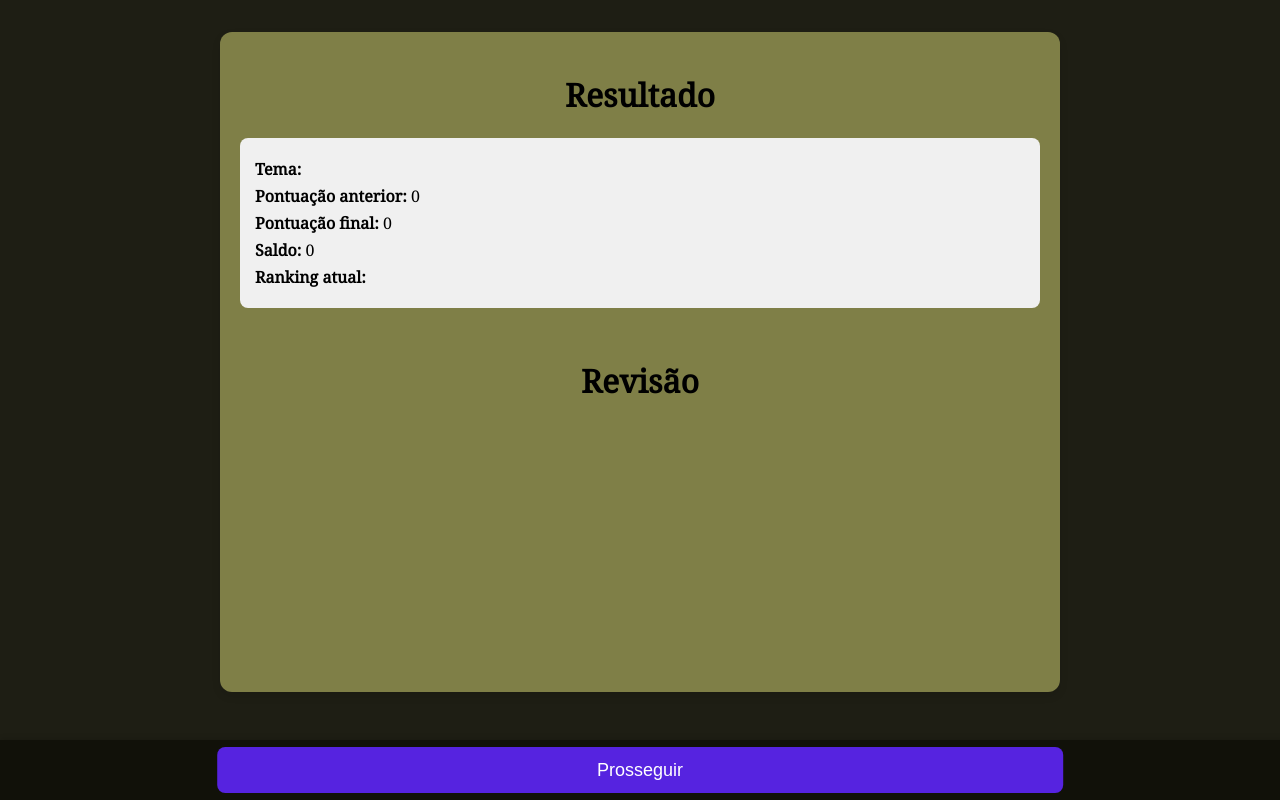
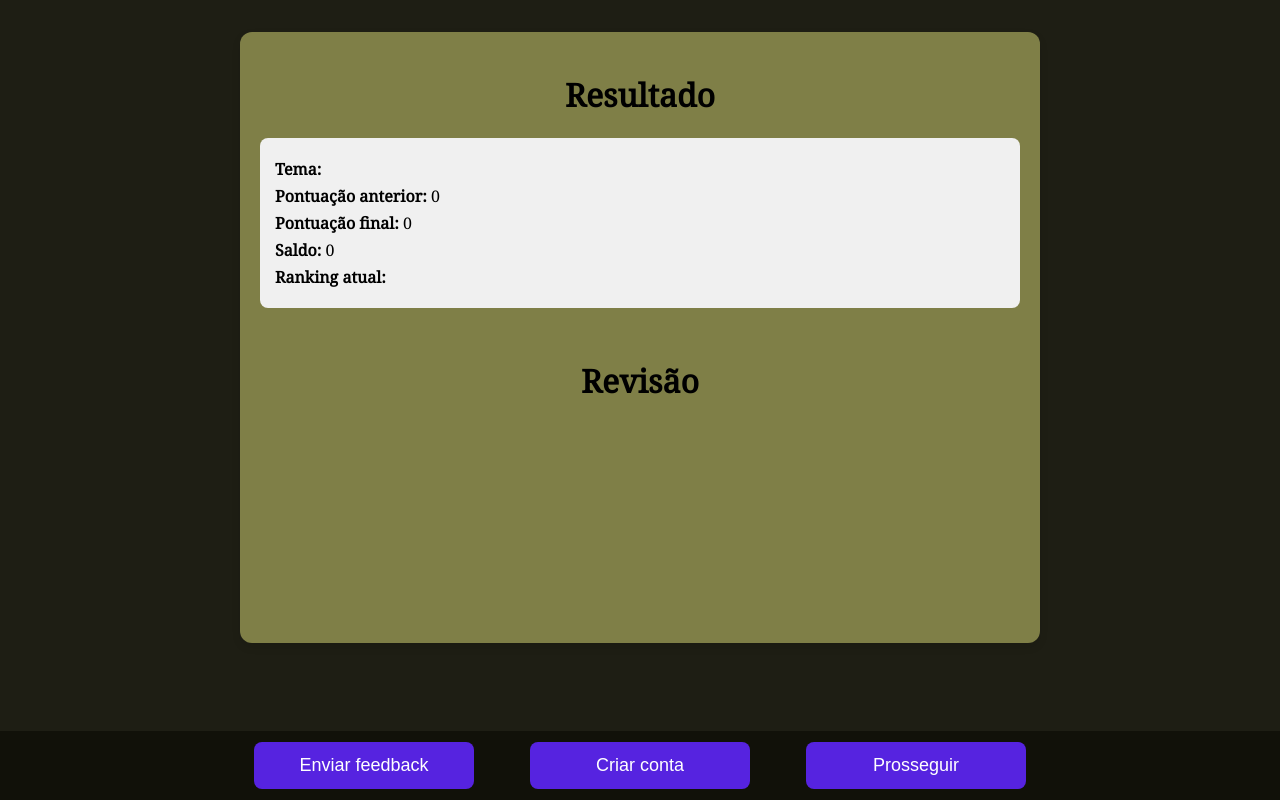
Before and after one commit to EvolvePlayStudio/DesafioDasPerguntasV.1.2.0, a Flask app: page /resultado in a window 1280 px wide. Run offline with Flask 3, Linux system fonts and the light colour scheme.

Commit message:
Várias mudanças na tela de resultado, com opção de feedback agora e adição de perguntas objetivas para visitantes

```diff
--- a/app.py
+++ b/app.py
@@ -36,7 +36,8 @@ app.logger.addHandler(handler)
 temas_disponiveis = ["Artes", "Astronomia", "Biologia", "Esportes", "Filosofia", "Geografia", "História", "Mídia", "Música", "Química", "Tecnologia", "Variedades"]
 
 # IDs de perguntas para os usuários no modo visitante
-ids_perguntas_objetivas_visitante = {"Artes": [163, 172, 353], "Astronomia": [8, 12, 17], "Biologia": [18, 22, 371], "Esportes": [59, 63, 471], "Filosofia": [142, 149, 150], "Geografia": [84, 323, 331], "História": [42, 118, 127], "Mídia": [99, 106, 381], "Música": [229, 231, 236], "Química": [184, 188, 189], "Tecnologia": [243, 251, 415], "Variedades": [192, 270, 627]}
+ids_perguntas_objetivas_visitante = {"Artes": [163, 172, 333, 336, 353], "Astronomia": [6, 12, 479, 492, 500], "Biologia": [18, 22, 371, 580, 585], "Esportes": [55, 66, 63, 467, 471], "Filosofia": [142, 149, 150, 302, 305], "Geografia": [80, 84, 86, 93, 316], "História": [35, 41, 42, 118, 127], "Mídia": [99, 106, 381, 385, 391], "Música": [219, 222, 226, 229, 231], "Química": [184, 188, 189, 202, 538], "Tecnologia": [243, 246, 251, 273, 415], "Variedades": [136, 192, 270, 451, 627]}
+
 ids_perguntas_discursivas_visitante = {"Artes": [257, 267, 272], "Astronomia": [111, 117], "Biologia": [8, 48, 50], "Esportes": [12, 71, 79], "Filosofia": [230, 231, 237], "Geografia": [163, 169, 179], "História": [2, 5, 35], "Mídia": [188, 209, 652], "Música": [313, 327, 496], "Química": [301, 303, 594], "Tecnologia": [152, 358, 472], "Variedades": [27, 659, 662]}
 
 app.secret_key = os.getenv("SECRET_KEY")
@@ -247,6 +248,123 @@ def enviar_feedback(user_id):
             conn.rollback()
         return jsonify({"erro": str(e)}), 500
 
+@app.route("/api/feedbacks/comentarios", methods=["POST"])
+@token_required
+def enviar_feedback_comentario(user_id):
+    data = request.get_json()
+
+    if not data:
+        return jsonify({"erro": "Payload inválido"}), 400
+
+    modo_visitante = data.get("modo_visitante")
+    comentario = (data.get("comentario") or "").strip()
+    tema = data.get("tema")
+    feedback_id = data.get("feedback_id")
+    pontuacao_saldo = data.get("pontuacao_saldo")
+
+    if modo_visitante is None:
+        return jsonify({"erro": "modo_visitante é obrigatório"}), 400
+
+    if not comentario:
+        return jsonify({"erro": "Comentário vazio"}), 400
+
+    if not tema:
+        return jsonify({"erro": "Tema é obrigatório"}), 400
+
+    id_usuario = session.get("id_usuario") if not modo_visitante else None
+    id_visitante = session.get("id_visitante") if modo_visitante else None
+
+    try:
+        with get_db_connection() as conn:
+            with conn.cursor(cursor_factory=RealDictCursor) as cur:
+
+                # =====================================
+                # UPDATE (feedback já existe)
+                # =====================================
+                if feedback_id:
+                    cur.execute(
+                        """
+                        SELECT id_feedback
+                        FROM feedbacks_comentarios
+                        WHERE id_feedback = %s
+                          AND (
+                            (%s = false AND id_usuario = %s)
+                            OR
+                            (%s = true AND id_visitante = %s)
+                          )
+                        """,
+                        (
+                            feedback_id,
+                            modo_visitante, id_usuario,
+                            modo_visitante, id_visitante
+                        )
+                    )
+
+                    feedback = cur.fetchone()
+                    if not feedback:
+                        return jsonify({"erro": "Feedback não encontrado ou acesso negado"}), 403
+
+                    cur.execute(
+                        """
+                        UPDATE feedbacks_comentarios
+                        SET comentario = %s,
+                            pontuacao_saldo = %s
+                        WHERE id_feedback = %s
+                        RETURNING id_feedback;
+                        """,
+                        (comentario, pontuacao_saldo, feedback_id)
+                    )
+
+                    conn.commit()
+
+                    return jsonify({
+                        "sucesso": True,
+                        "id_feedback": feedback_id,
+                        "editado": True
+                    }), 200
+
+                # =====================================
+                # INSERT (novo feedback)
+                # =====================================
+                cur.execute(
+                    """
+                    INSERT INTO feedbacks_comentarios (
+                        modo_visitante,
+                        id_usuario,
+                        id_visitante,
+                        tema,
+                        pontuacao_saldo,
+                        comentario
+                    )
+                    VALUES (%s, %s, %s, %s, %s, %s)
+                    RETURNING id_feedback;
+                    """,
+                    (
+                        modo_visitante,
+                        id_usuario,
+                        id_visitante,
+                        tema,
+                        pontuacao_saldo,
+                        comentario
+                    )
+                )
+
+                novo_id = cur.fetchone()["id_feedback"]
+                conn.commit()
+
+                return jsonify({
+                    "sucesso": True,
+                    "id_feedback": novo_id,
+                    "editado": False
+                }), 201
+
+    except Exception as e:
+        print("Erro ao salvar feedback:", e)
+        return jsonify({
+            "erro": "Erro interno",
+            "detalhe": str(e)
+        }), 500
+
 def identificar_dispositivo():
     ua = (request.headers.get("User-Agent") or "").lower()
 
@@ -805,7 +923,11 @@ def home():
 
 @app.route("/resultado")
 def resultado():
-    return render_template("resultado.html")
+    usuario_logado = "id_usuario" in session
+    return render_template(
+        "resultado.html",
+        usuario_logado=usuario_logado
+    )
 
 @app.route("/doações")
 @token_required
@@ -1023,8 +1145,7 @@ def listar_perguntas(user_id):
         conn = get_db_connection()
         cur = conn.cursor(cursor_factory=RealDictCursor)
     except Exception:
-        print("Erro ao tentar conectar para buscar perguntas")
-        app.logger.exception("Erro ao tentar conectar para buscar perguntas para o usuário com id %s", id_usuario)
+        app.logger.exception("1.Erro ao tentar conectar para buscar perguntas para o usuário com id %s", id_usuario)
         return jsonify({'erro': 'Erro ao tentar conectar para buscar novas perguntas'}), 500
 
     # Busca das perguntas
@@ -1145,8 +1266,7 @@ def listar_perguntas(user_id):
             elif modo == 'revisao' and respondida:
                 perguntas_por_dificuldade.setdefault(dificuldade, []).append(item)
     except Exception:
-        print(f"Erro ao buscar perguntas para o usuário")
-        app.logger.exception("Erro ao buscar perguntas para o usuário com id %s", id_usuario)
+        app.logger.exception("2.Erro ao tentar conectar para buscar perguntas para o usuário com id %s", id_usuario)
         return jsonify({'erro': 'Erro interno ao consultar perguntas'}), 500
     finally:
         if cur: cur.close()
--- a/static/resultado.js
+++ b/static/resultado.js
@@ -1,4 +1,3 @@
-// Exemplo de como popular via JS (dados podem vir de localStorage ou da rota Flask)
 const perguntas_respondidas = JSON.parse(localStorage.getItem("perguntas_respondidas"))
 const tema_atual = localStorage.getItem("tema_atual");
 const tipo_pergunta = localStorage.getItem("tipo_pergunta").toLowerCase();
@@ -7,9 +6,27 @@ const rankings_usuario = JSON.parse(localStorage.getItem("rankings_usuario"));
 const pontuacao_anterior = localStorage.getItem("pontuacao_anterior");
 const nova_pontuacao = pontuacoes_usuario[tema_atual];
 const valor_saldo = Number(nova_pontuacao) - Number(pontuacao_anterior);
+const modo_visitante = localStorage.getItem("modoVisitante") === "true";
+
 let str_saldo;
 let cor_saldo;
 let peso_fonte_saldo;
+
+// Variáveis para envio de feedback
+const FEEDBACK_DRAFT_KEY = "feedback_comentario_rascunho";
+localStorage.removeItem(FEEDBACK_DRAFT_KEY);
+const textarea = document.getElementById("feedback-texto")
+const btnFeedback = document.getElementById("btn-feedback");
+const modal = document.getElementById("modal-feedback");
+const btnCancelar = document.getElementById("cancelar-feedback");
+const btnEnviar = document.getElementById("enviar-feedback");
+const msgBox = document.getElementById("feedback-mensagem");
+const actionsForm = document.getElementById("feedback-actions-form");
+const actionsVoltar = document.getElementById("feedback-actions-pos-envio");
+const btnVoltar = document.getElementById("voltar-feedback");
+let feedbackIdAtual = null;
+let feedbackEmEnvio = false;
+
 if (valor_saldo > 0) {
     cor_saldo = 'lime';
     str_saldo = `+${valor_saldo}`;
@@ -38,7 +55,7 @@ const resultado = {
 document.getElementById("tema-perguntas").textContent = resultado.tema;
 document.getElementById("pontuacao-anterior").textContent = resultado.pontuacaoAnterior;
 document.getElementById("pontuacao-final").textContent = resultado.pontuacaoFinal;
-label_saldo = document.getElementById("pontuacao-saldo")
+const label_saldo = document.getElementById("pontuacao-saldo")
 label_saldo.textContent = resultado.saldo;
 label_saldo.style.color = cor_saldo;
 label_saldo.style.fontWeight = peso_fonte_saldo;
@@ -87,7 +104,10 @@ resultado.perguntas_respondidas.forEach((p, i) => {
       `;
     }
     else {
-        cor_alternativa_a = cor_alternativa_b = cor_alternativa_c = cor_alternativa_d = 'black';
+        let cor_alternativa_a = 'black';
+        let cor_alternativa_b = 'black';
+        let cor_alternativa_c = 'black';
+        let cor_alternativa_d = 'black';
         if (p.resposta_correta === 'A') {
             cor_alternativa_a = 'lime'
         }
@@ -127,3 +147,122 @@ resultado.perguntas_respondidas.forEach((p, i) => {
     }
     lista.appendChild(div);
 });
+
+function exibirMensagem(label, texto, cor) {
+  label.style.display = '';
+  label.style.color = cor;
+  label.textContent = texto;
+  label.style.opacity = 1;
+  setTimeout(() => {
+    msgBox.classList.add("hidden");
+  }, 10000)
+}
+
+function fecharModalFeedback(modal, textarea) {
+    modal.classList.add("hidden");
+    document.body.style.overflow = "";
+    localStorage.setItem(FEEDBACK_DRAFT_KEY, textarea.value);
+}
+
+function feedbackErro() {
+  exibirMensagem(msgBox, "Erro no envio do feedback.")
+  msgBox.className = "feedback-mensagem erro";
+  msgBox.classList.remove("hidden");
+}
+
+function feedbackSucesso(idFeedback) {
+  feedbackIdAtual = idFeedback;
+  textarea.disabled = true;
+
+  msgBox.textContent = "Feedback enviado com sucesso.";
+  msgBox.className = "feedback-mensagem sucesso";
+  msgBox.classList.remove("hidden");
+
+  actionsForm.classList.add("hidden");
+  actionsVoltar.classList.remove("hidden");
+}
+
+document.addEventListener("DOMContentLoaded", () => {
+
+  // Função para envio do feedback
+  btnEnviar.addEventListener("click", async () => {
+    if (feedbackEmEnvio) return;
+
+    const comentario = textarea.value.trim();
+    if (!comentario) return;
+
+    msgBox.textContent = "Enviando feedback...";
+    msgBox.className = "feedback-mensagem enviando";
+
+    feedbackEmEnvio = true;
+    btnEnviar.disabled = true;
+
+    const payload = {
+        modo_visitante,
+        id_visitante: localStorage.getItem("id_visitante"),
+        tema: document.getElementById("tema-perguntas").textContent,
+        pontuacao_saldo: valor_saldo,
+        comentario,
+        feedback_id: feedbackIdAtual
+    };
+
+    try {
+        const response = await fetch("/api/feedbacks/comentarios", {
+        method: "POST",
+        headers: { "Content-Type": "application/json" },
+        body: JSON.stringify(payload)
+        });
+
+        const data = await response.json();
+
+        if (!response.ok) {
+        feedbackErro();
+        throw new Error(data.detalhe || "Erro ao enviar feedback");
+        }
+
+        feedbackSucesso(data.id_feedback);
+
+    } catch (err) {
+        console.error(err);
+        feedbackErro();
+    } finally {
+        // Só libera se for permitido editar novamente
+        feedbackEmEnvio = false;
+        btnEnviar.disabled = false;
+    }
+    });
+
+  // Função para editar o feedback
+  document.getElementById("editar-feedback").addEventListener("click", () => {
+    textarea.disabled = false;
+    actionsVoltar.classList.add("hidden");
+    actionsForm.classList.remove("hidden");
+    msgBox.classList.add("hidden");
+  });
+
+  // Abrir modal
+  btnFeedback.addEventListener("click", () => {
+    const draft = localStorage.getItem(FEEDBACK_DRAFT_KEY);
+    if (draft && feedbackIdAtual === null) textarea.value = draft;
+
+    modal.classList.remove("hidden");
+    document.body.style.overflow = "hidden";
+  });
+
+  // Fechar pelo botão cancelar
+  btnCancelar.addEventListener("click", () => {
+    fecharModalFeedback(modal, textarea)
+  });
+
+  // Fechar clicando fora do conteúdo
+  modal.addEventListener("click", (e) => {
+    if (e.target === modal) {
+      fecharModalFeedback(modal, textarea)
+    }
+  });
+
+  // Fechar pelo botão voltar
+  btnVoltar.addEventListener("click", () => {
+    fecharModalFeedback(modal, textarea)
+  })
+});
--- a/static/sitemap.xml
+++ b/static/sitemap.xml
@@ -38,7 +38,7 @@
 
   <url>
     <loc>https://desafiodasperguntas.com.br/resultado</loc>
-    <lastmod>2026-04-01</lastmod>
+    <lastmod>2026-10-01</lastmod>
     <changefreq>weekly</changefreq>
     <priority>0.8</priority>
   </url>
--- a/templates/resultado.html
+++ b/templates/resultado.html
@@ -12,7 +12,7 @@
 
   <style>
     :root {
-      --footer-h: 60px;
+      --footer-h: 69px;
     }
     body {
       font-family: "Noto Serif", Roboto, serif, sans-serif;
@@ -75,18 +75,14 @@
       background: var(--cor-fundo-escuro);
       height: var(--footer-h);
       padding: 0 1rem;
-      z-index: 10;
-      box-shadow: 0 -2px 5px rgba(0,0,0,0.1);
+      gap: 3.5rem;
       display: flex;
-      justify-content: space-between;
+      justify-content: center;
       align-items: center;
     }
     .btn {
-      position: fixed;
-      left: 50%;
-      transform: translateX(-50%);
-      width: calc(100% - 40px);
-      max-width: 820px;
+      flex: 1;
+      max-width: 220px;
       text-align: center;
       padding: 0.8rem;
       background: var(--bg-botao-login);
@@ -97,11 +93,108 @@
       text-decoration: none;
       font-size: 18px;
       transition: background 0.3s;
-      z-index: 1000; /* garante que não fique escondido */
     }
     .btn:hover {
       background: var(--bg-hover-botao-login);
       font-weight: var(--peso-fonte-botao);
+    }
+    #btn-feedback {
+      cursor: pointer;
+    }
+    /* Fundo escuro do modal */
+    .modal {
+      position: fixed;
+      inset: 0;
+      background: rgba(0, 0, 0, 0.6);
+      z-index: 2000;
+
+      display: flex;
+      align-items: center;
+      justify-content: center;
+    }
+    /* Conteúdo do modal */
+    .modal-content {
+      background: #fff;
+      width: 90%;
+      max-width: 500px;
+      border-radius: 12px;
+      padding: 20px;
+      box-shadow: 0 8px 30px rgba(0,0,0,0.3);
+      animation: modalFadeIn 0.25s ease-out;
+    }
+    .modal-content h2 {
+      margin-top: 0;
+      margin-bottom: 8px;
+    }
+    /* Texto auxiliar */
+    .feedback-hint {
+      font-size: 14px;
+      color: #383838;
+      margin-bottom: 12px;
+    }
+    /* Textarea */
+    #feedback-texto {
+      width: 100%;
+      min-height: 120px;
+      resize: vertical;
+      padding: 10px;
+      font-size: 15px;
+      border-radius: 8px;
+      border: 1px solid #ccc;
+      margin-bottom: 15px;
+      font-family: inherit;
+      resize: none;
+    }
+    /* Ações */
+    .modal-actions {
+      display: flex;
+      gap: 10px;
+      justify-content: flex-end;
+    }
+    /* Estado escondido */
+    .hidden {
+      display: none;
+    }
+    *, *::before, *::after {
+      box-sizing: border-box;
+    }
+    /* Animação suave */
+    @keyframes modalFadeIn {
+      from {
+        opacity: 0;
+        transform: scale(0.95);
+      }
+      to {
+        opacity: 1;
+        transform: scale(1);
+      }
+    }
+    button.btn {
+      border: none;
+      outline: none;
+      box-shadow: none;
+      appearance: none;
+      -webkit-appearance: none;
+      background-clip: padding-box;
+    }
+    .feedback-mensagem {
+      margin-bottom: 1rem;
+      padding: 0.8rem;
+      border-radius: 6px;
+      font-weight: bold;
+      text-align: center;
+    }
+    .feedback-mensagem.sucesso {
+      background: #e6f9ee;
+      color: #1e7f4d;
+    }
+    .feedback-mensagem.enviando {
+      background: #ebffa3;
+      color: #383838;
+    }
+    .feedback-mensagem.erro {
+      background: #fdecea;
+      color: #a12622;
     }
   </style>
 </head>
@@ -124,12 +217,55 @@
       </div>
     </div>
 
-    <!-- Layout inferior com o botão para retornar -->
+    <!-- Rodapé da página com os botões -->
     <div class="footer">
-      <a href="{{ url_for('home') }}" class="btn">Prosseguir</a>
-    </div>
+      <!-- Feedback (todos) -->
+      <a id="btn-feedback" class="btn">
+        Enviar feedback
+      </a>
+      <!-- Botão Criar Conta (apenas visitante) -->
+      {% if not usuario_logado %}
+      <a href="{{ url_for('login') }}" class="btn">
+        Criar conta
+      </a>
+      {% endif %}
+
+      <!-- Prosseguir (todos) -->
+      <a href="{{ url_for('home') }}" class="btn">
+        Prosseguir
+      </a>
     </div>
 
-  <script src="{{ url_for('static', filename='resultado.js')}}?v=1.1.0"></script>
+    <!-- Modal para envio de feedback -->
+    <div id="modal-feedback" class="modal hidden">
+      <div class="modal-content">
+        <h2>Envie seu feedback</h2>
+
+        <p class="feedback-hint">
+          Use este espaço para sugestões, críticas ou problemas gerais do site.
+          Não é necessário falar apenas sobre as perguntas respondidas recentemente.
+        </p>
+
+        <textarea id="feedback-texto"
+          placeholder="Exemplo: tive dificuldade em entender o ranking, não concordo com a dificuldade das perguntas..."
+          maxlength="800"></textarea>
+
+        <div id="feedback-mensagem" class="feedback-mensagem hidden"></div>
+
+        <div class="modal-actions" id="feedback-actions-form">
+          <button id="cancelar-feedback" class="btn btn-neutro">Cancelar</button>
+          <button id="enviar-feedback" class="btn btn-primario">Enviar</button>
+        </div>
+
+        <div class="modal-actions hidden" id="feedback-actions-pos-envio">
+          <button id="voltar-feedback" class="btn btn-neutro">Voltar</button>
+          <button id="editar-feedback" class="btn btn-primario">Editar feedback</button>
+        </div>
+      </div>
+    </div>
+
+    </div>
+
+  <script type="module" src="{{ url_for('static', filename='resultado.js')}}?v=1.1.0"></script>
 </body>
 </html>
```
Also changed, not shown: static/home.js (+5 -5 lines).
